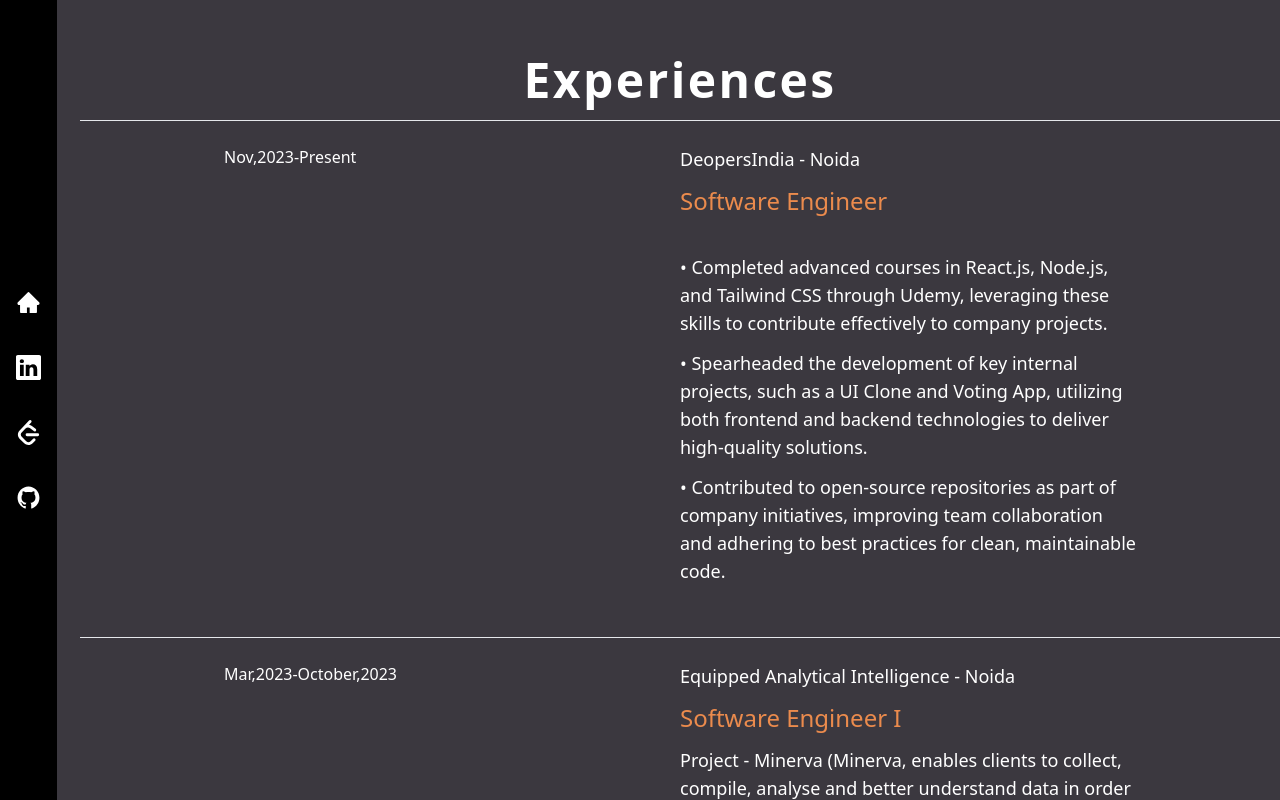
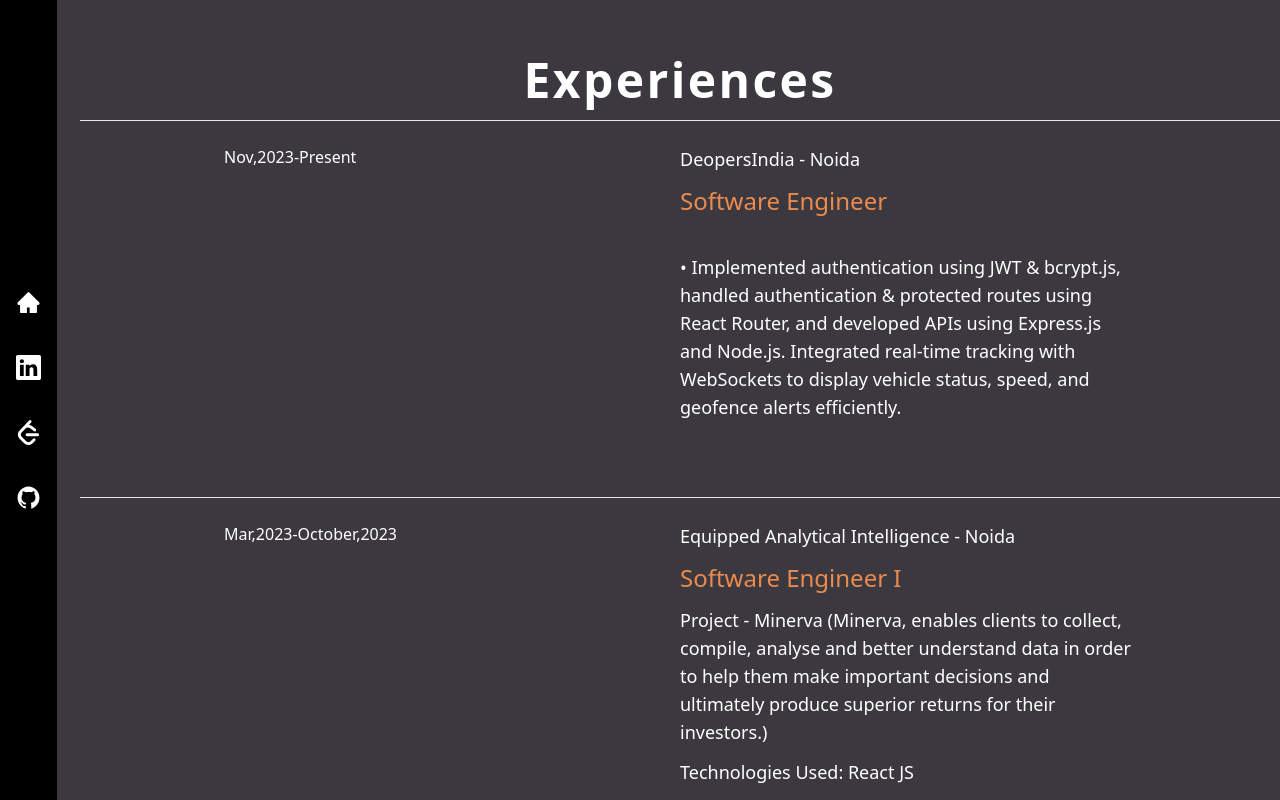
Before and after one commit to singh-aparna/portfolio-aparna-singh, a React (Create React App) app: page /experience in a window 1280 px wide. Built offline with nearby package versions, Linux system fonts and the light colour scheme.

Commit message:
Updation

```diff
--- a/src/Webview/Experience/Experience.js
+++ b/src/Webview/Experience/Experience.js
@@ -6,12 +6,9 @@
     <div className='pl-20 pt-14 flex flex-col gap-y-4  text-white bg-[#3b383f] ' >
       <div className='text-4xl md:text-5xl font-bold text-center tracking-wider'>Experiences</div>
       <ExperienceCard period="Nov,2023-Present" company="DeopersIndia - Noida" profile="Software Engineer"
-        responsibility1="• Completed advanced courses in React.js, Node.js, and Tailwind CSS through Udemy, leveraging these skills to contribute
- effectively to company projects."
-        responsibility2="• Spearheaded the development of key internal projects, such as a UI Clone and Voting App, utilizing both frontend and
- backend technologies to deliver high-quality solutions."
-        responsibility3="• Contributed to open-source repositories as part of company initiatives, improving team collaboration and adhering to best
- practices for clean, maintainable code."
+        responsibility1="• Implemented authentication using JWT & bcrypt.js, handled authentication & protected routes using React Router, and
+ developed APIs using Express.js and Node.js. Integrated real-time tracking with WebSockets to display vehicle status,
+ speed, and geofence alerts efficiently."
       />
       <ExperienceCard period="Mar,2023-October,2023" company="Equipped Analytical Intelligence - Noida" profile="Software Engineer I"
         project="Project - Minerva (Minerva, enables clients to collect, compile, analyse and better understand data in order to help
```
